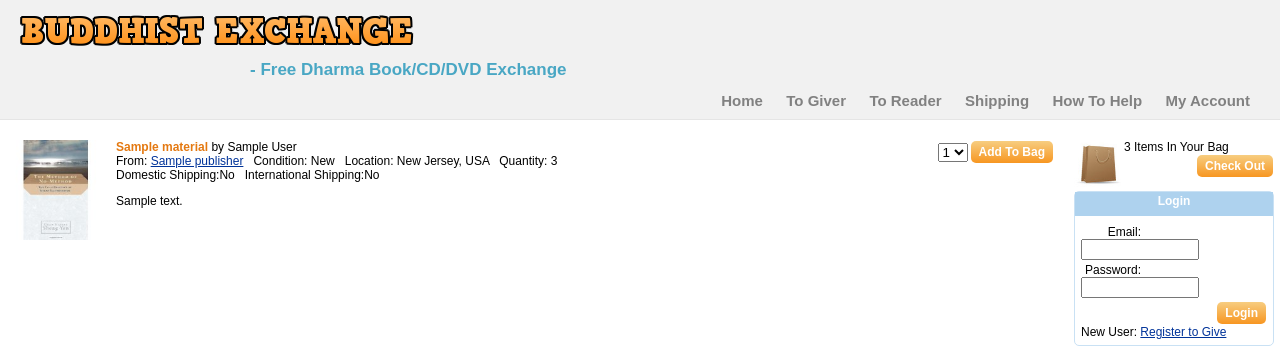
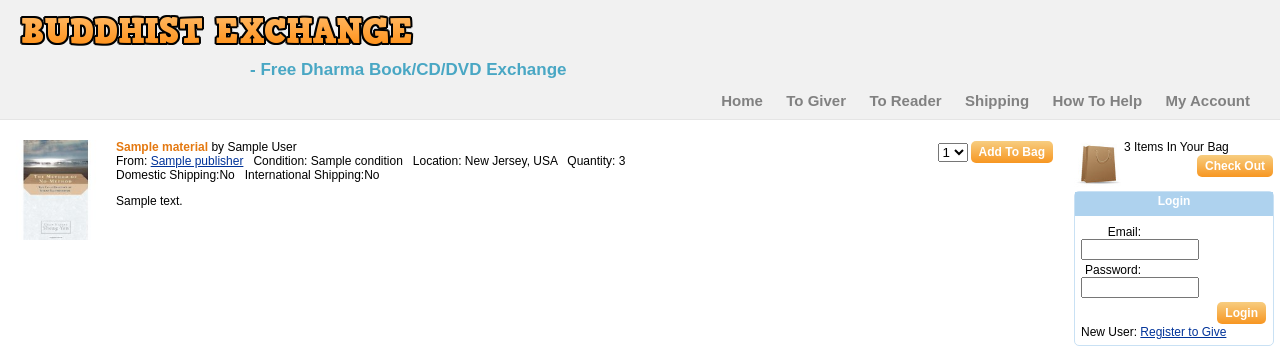
Before and after one commit to sabrinasun/befree, a Django app: template templates/index.html in a window 1280 px wide. Shown: the top 350 px of the page. Run offline with Django 3.2, Linux system fonts and the light colour scheme; the template is opened without the code that fills it: most values are stand-ins (such as "Sample title", 1, 10 or a date in 2020).

Commit message:
add condition field to Material model

```diff
--- a/core/models.py
+++ b/core/models.py
@@ -29,6 +29,11 @@ LAN_CHOICES = (
     ('Other', 'Other'),
 )
 
+CONDITION_CHOICES = (
+    ('New', 'New'),
+    ('Old', 'Old'),
+)
+
 class Material(models.Model):
     title = models.CharField(max_length=255)
     author = models.ManyToManyField(Author)
@@ -44,6 +49,7 @@ class Material(models.Model):
     language = models.CharField(max_length=10, choices=LAN_CHOICES, blank=True)
     has_pic = models.BooleanField(default=False)
     pdf = models.CharField(max_length=10, choices=PDF_CHOICES)
+    condition = models.CharField(max_length=10, choices=CONDITION_CHOICES, default='New')
 
     def __unicode__(self):
         return self.title
--- a/templates/index.html
+++ b/templates/index.html
@@ -19,8 +19,11 @@
 
                     <b>{{ material.title }}</b> by {{ material.get_author_names }}<br>
                     From: <a href="{{ material.publisher.get_absolute_url }}">{{ material.publisher.get_full_name|default:material.publisher.username }}</a>  &nbsp;
-                    Condition: New &nbsp; Location: New Jersey, USA &nbsp; Quantity: 3 <br>
-                    Domestic Shipping:{% if material.publisher.get_profile.domestic_free_shipping %}Free{% else %}No{% endif %} &nbsp;
+                    Condition: {{ material.condition }}
+                    &nbsp;
+                    Location: New Jersey, USA &nbsp; Quantity: 3 <br>
+                    Domestic Shipping:{% if material.publisher.get_profile.domestic_free_shipping %}Free{% else %}No{% endif %}
+                    &nbsp;
                     International Shipping:{% if material.publisher.get_profile.international_free_shipping %}Free{% else %}No{% endif %}
                     {{ material.description|readmore:40 }}
                 </div>
```
Also changed, not shown: core/migrations/0002_auto__add_field_material_condition.py (added).
